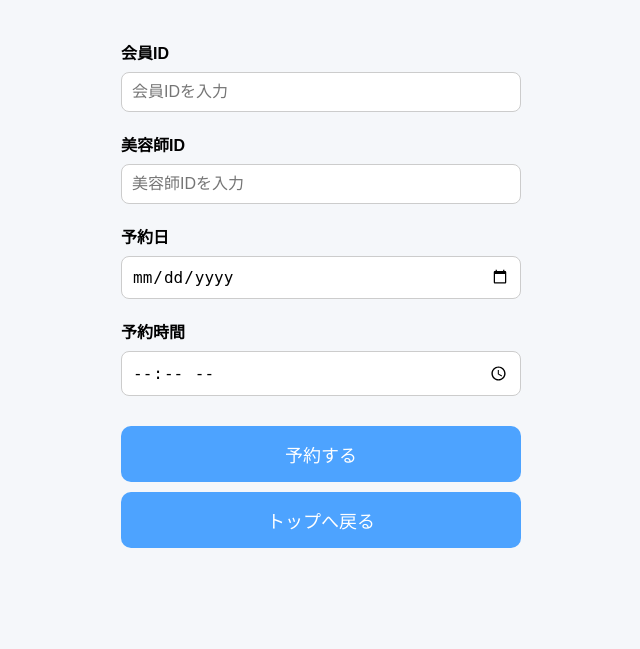
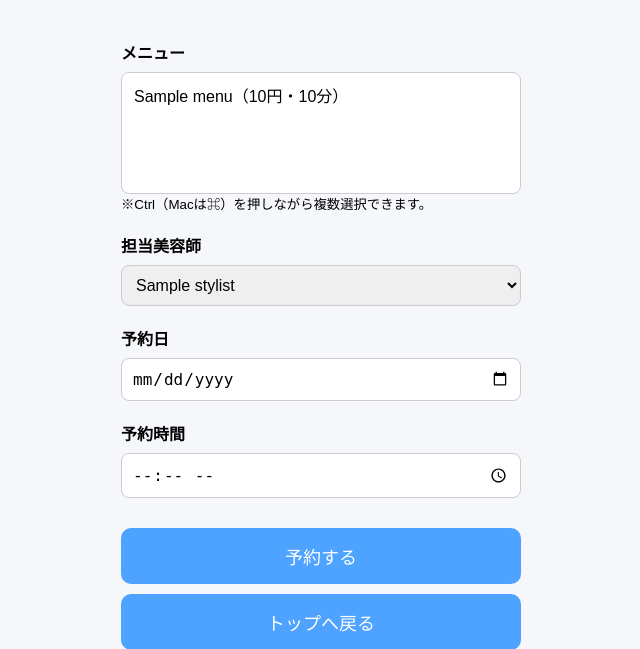
Before and after one commit to Nacky000/salon-booking-system, a Flask app: template app/frontend/templates/reservation.html in a window 1280 px wide. Shown: the part 189-838 px from the top of the page, without its empty margins (319-959 px from the left). Before the commit the page ends 737 px from the top, so only its background shows below. Run offline with Flask 3, Linux system fonts and the light colour scheme; the template is opened without the code that fills it: most values are stand-ins (such as "Sample title", 1, 10 or a date in 2020).

Commit message:
訂正１

```diff
--- a/app/backend/models/user.py
+++ b/app/backend/models/user.py
@@ -4,7 +4,7 @@ from dataclasses import dataclass
 class User:
     """会員情報"""
 
-    id: int                 # 会員ID
+    user_id: int                 # 会員ID
     name: str               # 名前
     email: str              # メールアドレス
     phone: str              # 電話番号
--- a/app/backend/repositories/user_repository.py
+++ b/app/backend/repositories/user_repository.py
@@ -45,7 +45,7 @@ class UserRepository:
         users = self.load_users()
 
         for user in users:
-            if user.id == user_id:
+            if user.user_id == user_id:
                 return user
 
         return None
--- a/app/backend/services/user_service.py
+++ b/app/backend/services/user_service.py
@@ -20,12 +20,12 @@ class UserService:
 
         # 新しいIDを採番
         if users:
-            new_id = max(user.id for user in users) + 1
+            new_id = max(user.user_id for user in users) + 1
         else:
             new_id = 1
 
         new_user = User(
-            id=new_id,
+            user_id=new_id,
             name=name,
             email=email,
             phone=phone,
--- a/app/frontend/templates/reservation.html
+++ b/app/frontend/templates/reservation.html
@@ -5,52 +5,54 @@
     <meta charset="UTF-8">
     <meta name="viewport" content="width=device-width, initial-scale=1.0">
 
-    <!-- ページタイトル -->
     <title>予約画面 | Salon Booking System</title>
 
-    <!-- CSS -->
     <link rel="stylesheet" href="{{ url_for('static', filename='css/style.css') }}">
 </head>
 
 <body>
 
-    <!-- ヘッダー -->
 <header>
     <h1>予約画面</h1>
     <p>予約情報を入力してください</p>
 </header>
 
-    <!-- 予約フォーム -->
 <main class="container">
 
 <form action="/reservation/create" method="POST">
 
-            <!-- 会員ID -->
+    <!-- メニュー -->
     <div class="form-group">
-                <label for="user_id">会員ID</label>
-                <input
-                    type="number"
-                    id="user_id"
-                    name="user_id"
-                    placeholder="会員IDを入力"
-                    required>
+        <label for="menu_ids">メニュー</label>
+
+        <select id="menu_ids" name="menu_ids" multiple required>
+            {% for menu in menus %}
+            <option value="{{ menu.menu_id }}">
+                {{ menu.name }}（{{ menu.price }}円・{{ menu.duration }}分）
+            </option>
+            {% endfor %}
+        </select>
+
+        <small>※Ctrl（Macは⌘）を押しながら複数選択できます。</small>
     </div>
 
+    <!-- 美容師 -->
+    <div class="form-group">
+        <label for="stylist_id">担当美容師</label>
 
-            <!-- 美容師ID -->
-            <div class="form-group">
-                <label for="stylist_id">美容師ID</label>
-                <input
-                    type="number"
-                    id="stylist_id"
-                    name="stylist_id"
-                    placeholder="美容師IDを入力"
-                    required>
+        <select id="stylist_id" name="stylist_id" required>
+            {% for stylist in stylists %}
+            <option value="{{ stylist.stylist_id }}">
+                {{ stylist.name }}
+            </option>
+            {% endfor %}
+        </select>
     </div>
 
-            <!-- 予約日 -->
+    <!-- 日付 -->
     <div class="form-group">
         <label for="date">予約日</label>
+
         <input
             type="date"
             id="date"
@@ -58,9 +60,10 @@
             required>
     </div>
 
-            <!-- 予約時間 -->
+    <!-- 時間 -->
     <div class="form-group">
         <label for="time">予約時間</label>
+
         <input
             type="time"
             id="time"
@@ -68,21 +71,18 @@
             required>
     </div>
 
-            <!-- 予約ボタン -->
     <button type="submit">
         予約する
     </button>
 
 </form>
 
-        <!-- トップページへ戻る -->
 <button onclick="location.href='/'">
     トップへ戻る
 </button>
 
 </main>
 
-    <!-- JavaScript -->
 <script src="{{ url_for('static', filename='js/script.js') }}"></script>
 
 </body>
--- a/app/main.py
+++ b/app/main.py
@@ -1,6 +1,10 @@
 from backend.services.reservation_service import ReservationService
 from backend.services.admin_service import AdminService
 from backend.services.history_service import HistoryService
+from backend.services.user_service import UserService
+from backend.services.menu_service import MenuService
+from backend.services.stylist_service import StylistService
+from backend.services.auth_service import AuthService
 from flask import Flask, render_template, request, redirect, url_for, session
 
 app = Flask(
@@ -27,18 +31,17 @@ def home():
 @app.route("/reservation")
 def reservation():
 
-    # menu_service = MenuService()
-    # stylist_service = StylistService()
+    menu_service = MenuService()
+    stylist_service = StylistService()
 
-    # menus = menu_service.get_all()
-    # stylists = stylist_service.get_all()
+    menus = menu_service.get_all()
+    stylists = stylist_service.get_all()
 
-    # return render_template(
-    #     "reservation.html",
-    #     menus=menus,
-    #     stylists=stylists
-    # )
-    return render_template("reservation.html") # TODO: MenuService, StylistServiceから一覧を取得して渡す
+    return render_template(
+        "reservation.html",
+        menus=menus,
+        stylists=stylists
+    )
 
 # --------------------
 # 予約一覧
@@ -66,16 +69,20 @@ def reservation_list():
 @app.route("/reservation/create", methods=["POST"])
 def create_reservation():
 
-    service = ReservationService() # 予約サービスを利用
+    # ログイン確認
+    if "user_id" not in session:
+        return redirect(url_for("login"))
 
-    # フォームから入力内容を取得
-    user_id = int(request.form["user_id"]) # TODO: 会員機能実装後は session["user_id"] を使用
+    service = ReservationService()
+
+    # ログインユーザーのIDを使用
+    user_id = session["user_id"]
+
     menu_ids = [int(menu_id) for menu_id in request.form.getlist("menu_ids")]
     stylist_id = int(request.form["stylist_id"])
     date = request.form["date"]
     time = request.form["time"]
 
-    # 予約登録を実行
     success = service.create_reservation(
         user_id=user_id,
         menu_ids=menu_ids,
@@ -84,10 +91,10 @@ def create_reservation():
         time=time,
     )
 
-    if success: # 登録成功なら予約一覧へ移動
+    if success:
         return redirect(url_for("reservation_list"))
 
-    return "この時間は予約できません", 400 # 同じ時間に予約がある場合
+    return "この時間は予約できません", 400
 
 # --------------------
 # 予約キャンセル
@@ -106,16 +113,61 @@ def cancel_reservation():
 # --------------------
 # ログイン
 # --------------------
-@app.route("/login", methods=["GET","POST"])
+@app.route("/login", methods=["GET", "POST"])
 def login():
-    return render_template("login.html") # TODO: POST時にAuthServiceで認証
+
+    if request.method == "POST":
+
+        auth = AuthService()
+
+        email = request.form["email"]
+        password = request.form["password"]
+
+        user = auth.login(email, password)
+
+        if user is None:
+            return "メールアドレスまたはパスワードが違います"
+
+        session["user_id"] = user.user_id
+
+        return redirect(url_for("home"))
+
+    return render_template("login.html")
 
 # --------------------
 # 会員登録
 # --------------------
-@app.route("/register", methods=["GET","POST"])
+@app.route("/register", methods=["GET", "POST"])
 def register():
-    return render_template("register.html") # TODO: POST時にAuthServiceで認証
+
+    if request.method == "POST":
+
+        name = request.form["name"]
+        email = request.form["email"]
+        phone = request.form["phone"]
+        password = request.form["password"]
+        confirm_password = request.form["confirm_password"]
+
+        # パスワード確認
+        if password != confirm_password:
+            return "パスワードが一致しません", 400
+
+        service = UserService()
+
+        try:
+            service.register_user(
+                name,
+                email,
+                phone,
+                password
+            )
+
+            return redirect(url_for("login"))
+
+        except ValueError as e:
+            return str(e), 400
+
+    return render_template("register.html")
 
 
 # --------------------
```
Lines whose indentation alone changed are shown as unchanged.
